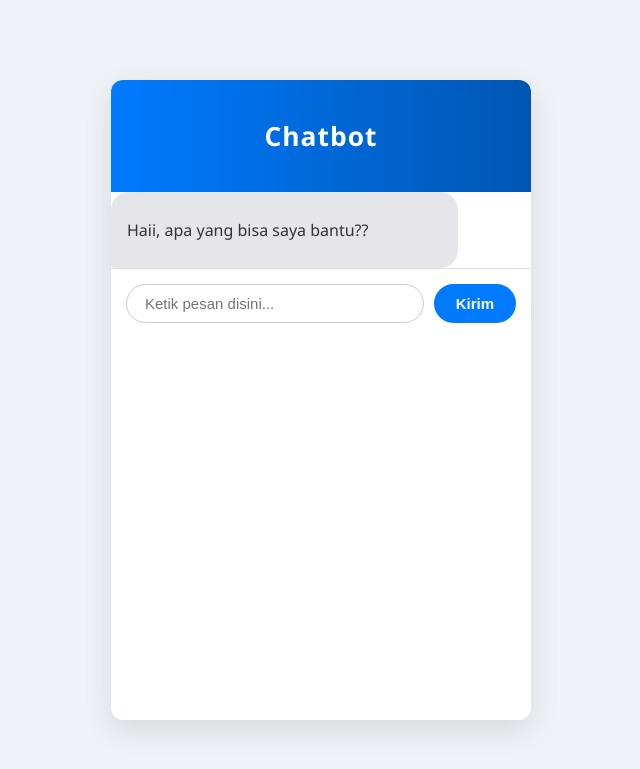
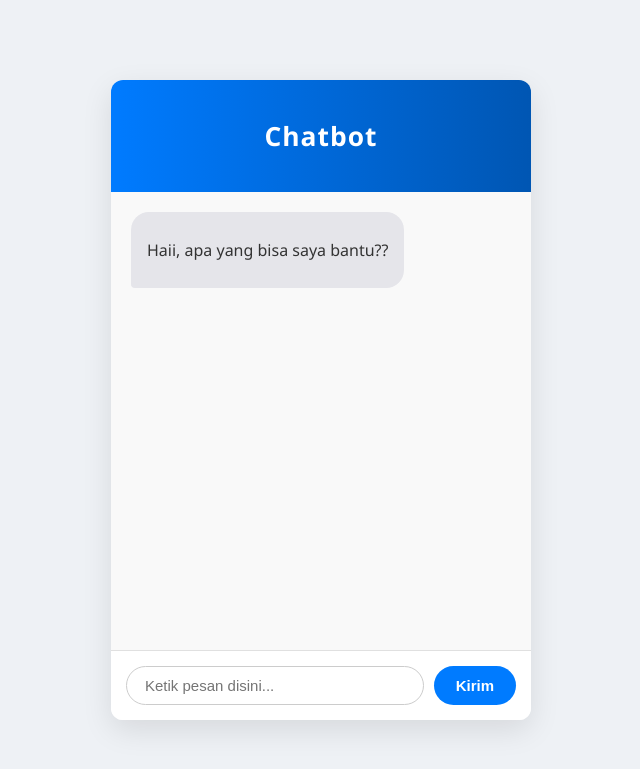
Before and after one commit to EKZETA/chatbot-gemini, a Flask app: page / in a window 1280 px wide. Shown: the top 769 px of the page, without its empty margins (319-959 px from the left). Run offline with Flask 3, Linux system fonts and the light colour scheme.

Commit message:
add some modification

```diff
--- a/static/style.css
+++ b/static/style.css
@@ -60,7 +60,7 @@ body {
     background-color: #e5e5ea;
     color: #333;
     align-self: flex-start;
-    border-bottom-left-radius: 4px; /
+    border-bottom-left-radius: 4px;
 }
 
 .chat-input {
--- a/templates/index.html
+++ b/templates/index.html
@@ -1,26 +1,30 @@
 <!DOCTYPE html>
-<html lang="en">
+<html lang="id">
 <head>
     <meta charset="UTF-8">
     <meta name="viewport" content="width=device-width, initial-scale=1.0">
+    <title>Chatbot</title>
     <link rel="stylesheet" href="{{ url_for('static', filename='style.css') }}">
-    <title>Chatbot</title>
 </head>
 <body>
-    <section class="chat-container">
+    <div class="chat-container">
+
         <div class="chat-header">
             <h2>Chatbot</h2>
         </div>
-        <div clas="chat-box" id="chat-box">
+
+        <div class="chat-box" id="chat-box">
             <div class="chat-message bot">
                 <p>Haii, apa yang bisa saya bantu??</p>
             </div>
         </div>
+
         <div class="chat-input">
             <input type="text" id="user-input" placeholder="Ketik pesan disini...">
             <button id="send-btn">Kirim</button>
         </div>
-    </section>
+
+    </div>
 
     <script src="{{ url_for('static', filename='script.js') }}"></script>
 </body>
```
